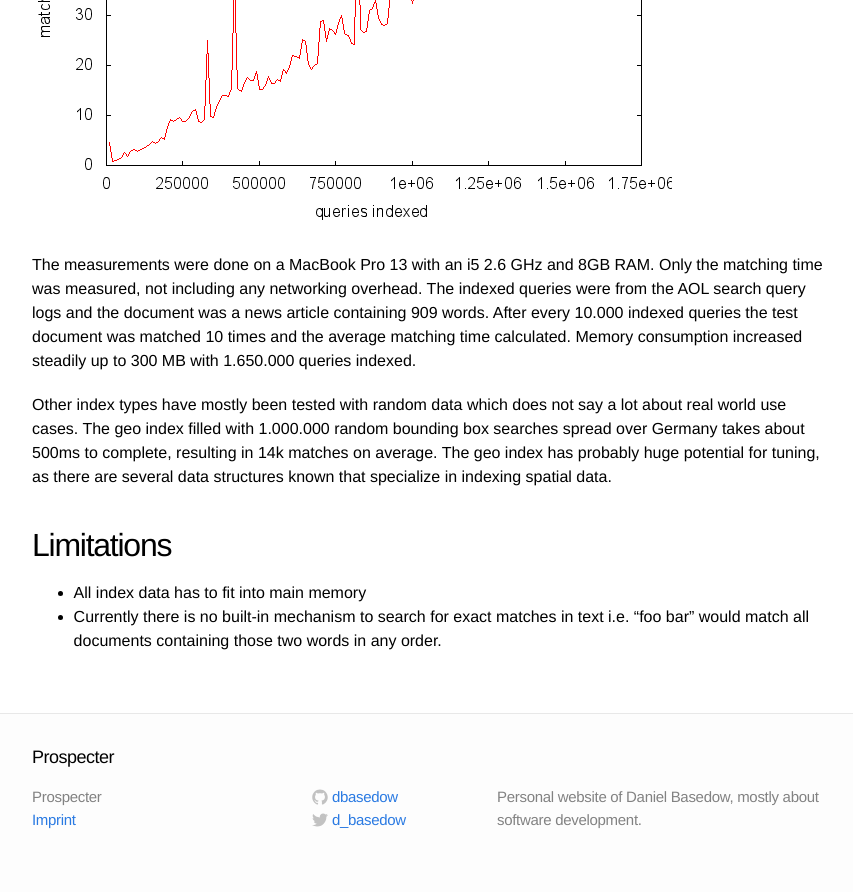
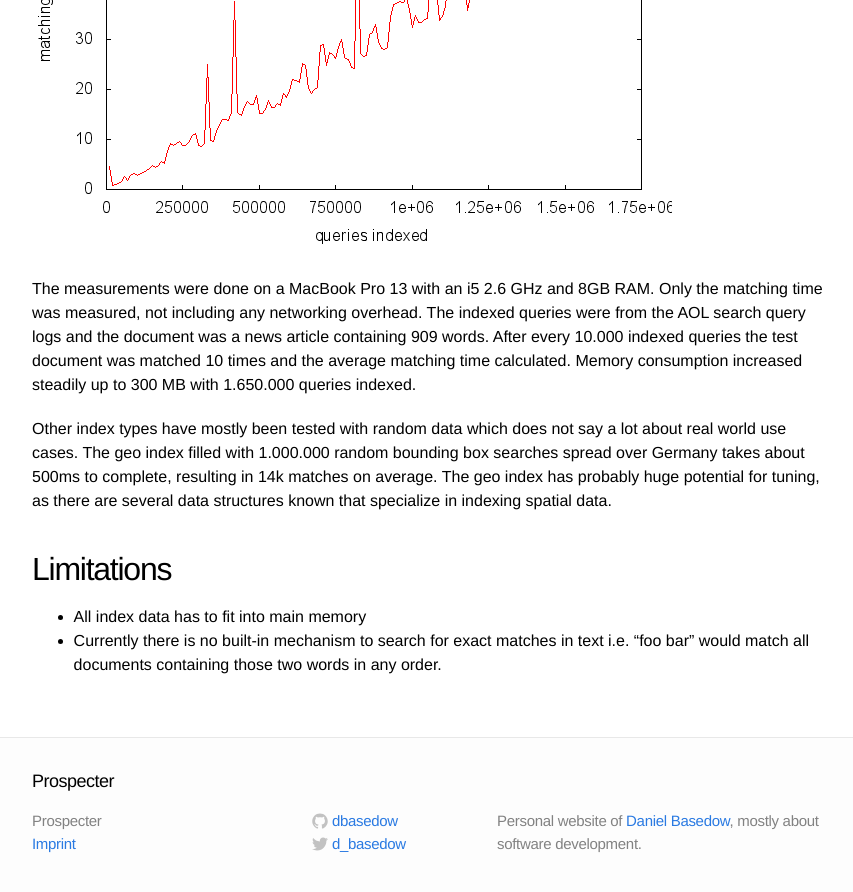
Before and after one commit to dbasedow/prospecter, a Jekyll site: the page built from index.md, in a window 1280 px wide and 900 px high, scrolled down 1638 px. Shown: the top 892 px of the window, without its empty margins (208-1061 px from the left). Built offline with Jekyll 4.4.1, drawn with Linux system fonts in a browser that asks for light colours; part of the change alters nothing that is shown; some of the changed text lies outside the part shown.

Commit message:
add link to footer

```diff
--- a/_config.yml
+++ b/_config.yml
@@ -1,7 +1,7 @@
 # Site settings
 title: Prospecter
 email: your-email@domain.com
-description: "Personal website of Daniel Basedow, mostly about software development."
+description: "Personal website of <a href=\"http://dbasedow.github.io/\">Daniel Basedow</a>, mostly about software development."
 baseurl: "/prospecter"
 url: "http://dbasedow.github.io/prospecter"
 github_username:  dbasedow
```
